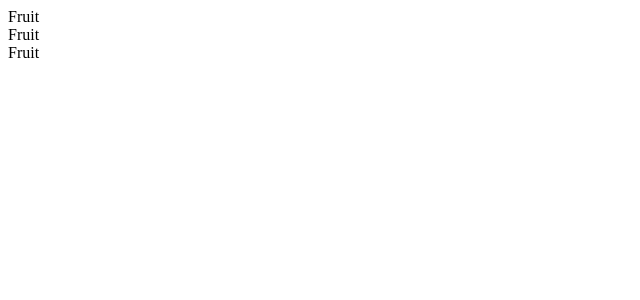
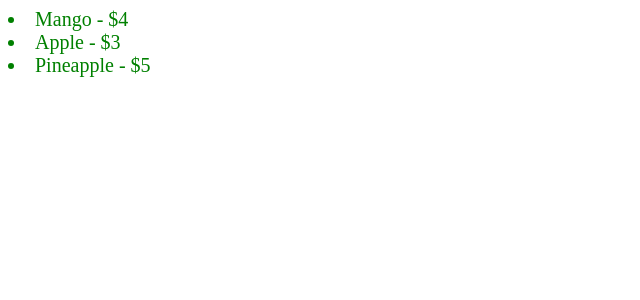
Before and after one commit to Samuel-Nwankwere/My-React-Bootcamp, a React (Vite) app: page / in a window 1280 px wide. Shown: the top 300 px of the page, without its empty margins (0-640 px from the left). Built offline with nearby package versions, Linux system fonts and the light colour scheme.

Commit message:
rendering maps as components

```diff
--- a/src/components/Fruit.jsx
+++ b/src/components/Fruit.jsx
@@ -1,7 +1,9 @@
-export default function Fruit(){
+export default function Fruit({name,price}){
     return (
     <div>
-        Fruit
+        <li style={{color:"green", fontSize:"20px"}}>
+            {name} - {price}
+        </li>
     </div>
     )
 }
--- a/src/components/Fruits.jsx
+++ b/src/components/Fruits.jsx
@@ -13,9 +13,22 @@ export default function Fruits() {
   return (
     <div>
       {fruits.map((fruit => (
-      <Fruit />
-      // The above would only render
-
+      <Fruit key={fruit.name} name={fruit.name} price ={fruit.price} />
+      // The above would only render using props by using the following:
+      // <Fruit name={fruit.name} price={fruit.price} key={fruit.name} />
+      // The above would render the fruit name and price, but we are not using props in the Fruit component yet.
+      //Things I'd note is 'fruit' is the parameter of the map function targeting the 'fruits' array and objects, and 'fruit.name' and 'fruit.price' are the properties of the objects in the fruits array.
+      //  The 'key' prop is used to give each element a unique identifier, which helps React optimize rendering. In this case, we can use 'fruit.name' as the key since it's unique for each fruit.
+        //we can destructure the props in the Fruit component to make it cleaner, for example:
+        // function Fruit({name, price}){
+        //     return (
+        //     <div>
+        //         <h3>{name}</h3>
+        //         <p>{price}</p>
+        //     </div>
+        //     )
+        // } and can be used in the created fruit component as props.name and props.price, or directly as name and price if destructured.
+        // the fruit component is the one separately created in the Fruit.jsx file, and we are importing it here to use it in the Fruits component, which is then used in the App component to render the list of fruits with their prices.
       )))}
 
      </div>
```
